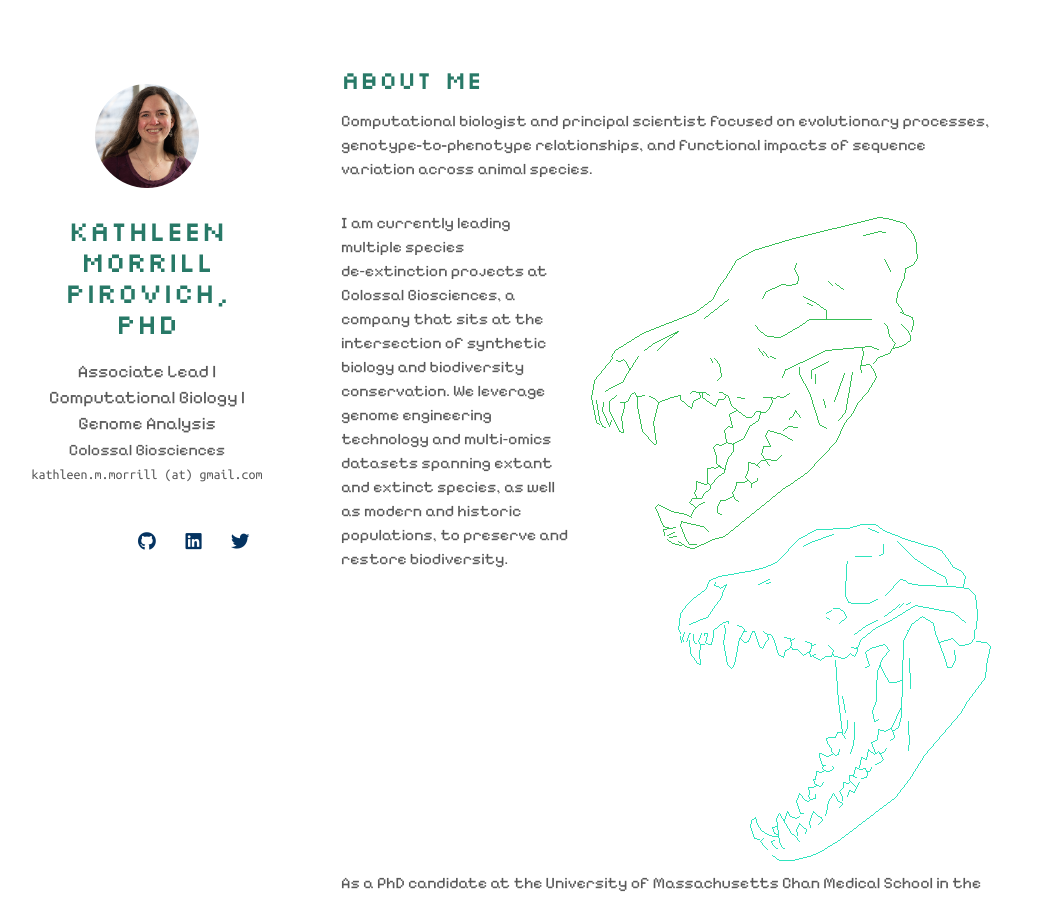
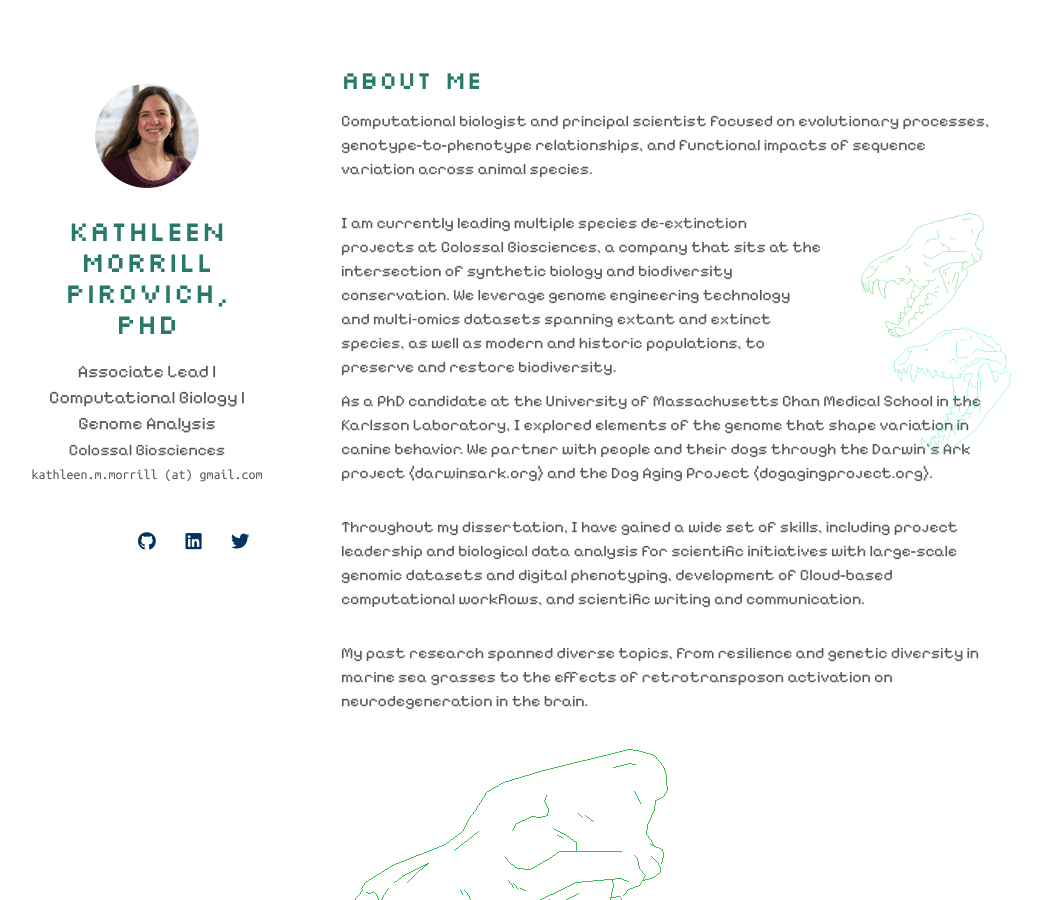
Before and after one commit to tabbzi/tabbzi.github.io, a Jekyll site: the page built from index.md, in a window 1280 px wide and 900 px high. Shown: the whole window, without its empty margins (129-1171 px from the left). Built offline with Jekyll 4.4.1, drawn with Linux system fonts in a browser that asks for light colours; nearby versions of some CDN libraries; a style sheet for code colours, icons or effects is not loaded; our own code applies the rules of GitHub Pages for plain Markdown files.

Commit message:
Update index.md

```diff
--- a/index.md
+++ b/index.md
@@ -14,7 +14,9 @@ layout: homepage
         <div style="flex: 1;">
             I am currently leading multiple species de‑extinction projects at Colossal Biosciences, a company that sits at the intersection of synthetic biology and biodiversity conservation. We leverage genome engineering technology and multi‑omics datasets spanning extant and extinct species, as well as modern and historic populations, to preserve and restore biodiversity.
         </div>
-        <img src="./assets/img/graphic_ColossalBiosciences.gif">
+        <div style="width: 150px; position: relative; flex-shrink: 0;">
+            <img src="./assets/img/graphic_ColossalBiosciences.gif" style="position: absolute; left: 20px; top: 0;">
+        </div>
     </div>
 
     <p>
```
